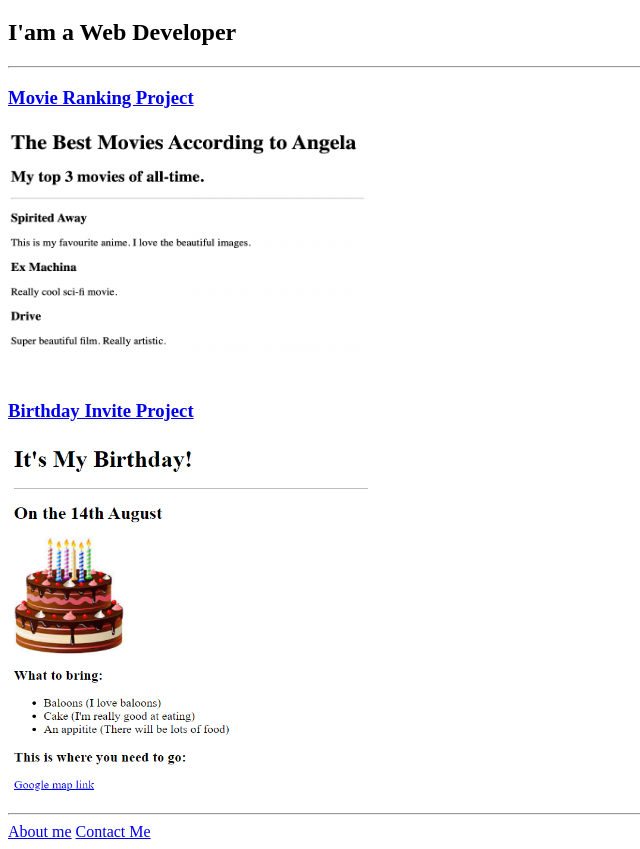
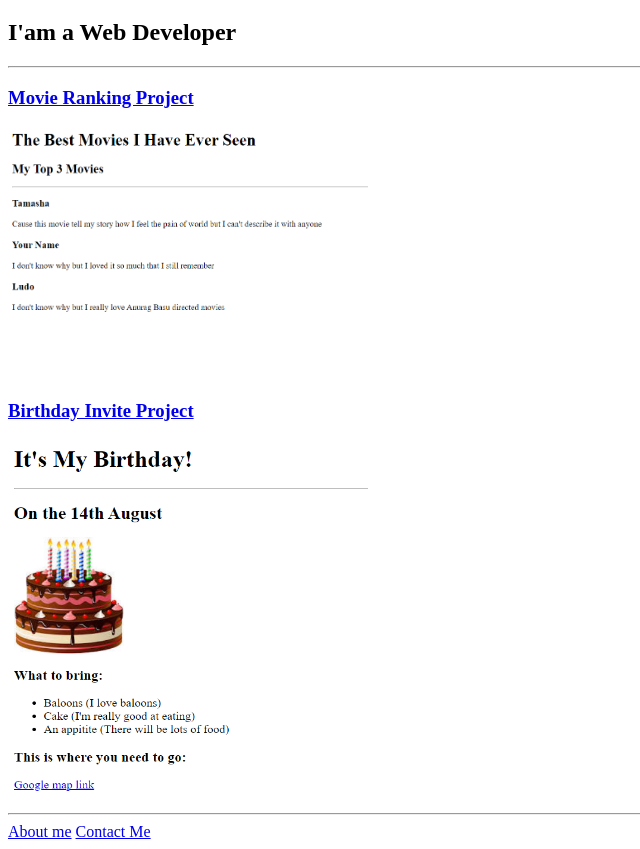
Before and after one commit to ankansarkar786/html-portfolio, a plain HTML site: page index.html in a window 1280 px wide. Shown: the part 61-910 px from the top of the page, without its empty margins (0-640 px from the left). Drawn offline with Linux system fonts and the light colour scheme.

Commit message:
index.html

```diff
--- a/index.html
+++ b/index.html
@@ -12,7 +12,7 @@
         <hr />
         <a href="./public/movie-ranking.html"><h3>Movie Ranking Project</h3></a>
         <IMG
-            SRC="./assets/images/movie-ranking.png"
+            SRC="./assets/images/New Movie Ranking.png"
             width="360" height="250"
             alt="Movie Rank"
         />
@@ -27,17 +27,3 @@
 
     </body>
 </html>
-
-<!-- TODO 2: Add Your previous projects' HTML into the public folder -->
-
-<!-- TODO 3: Take screenshots of your project previews and add the images to the images folder -->
-
-<!-- TODO 4: Add titles/subtitles etc. -->
-
-<!-- TODO 5: Add a link to the project pages -->
-
-<!-- TODO 6: Add images to show the project previews
-HINT for TODO 6: You can use the height attribute set to 200 to make the image smaller:
-https://developer.mozilla.org/en-US/docs/Web/HTML/Element/img#attr-height -->
-
-<!-- TODO 7: Add the Contact Me and About Me page links -->
```
